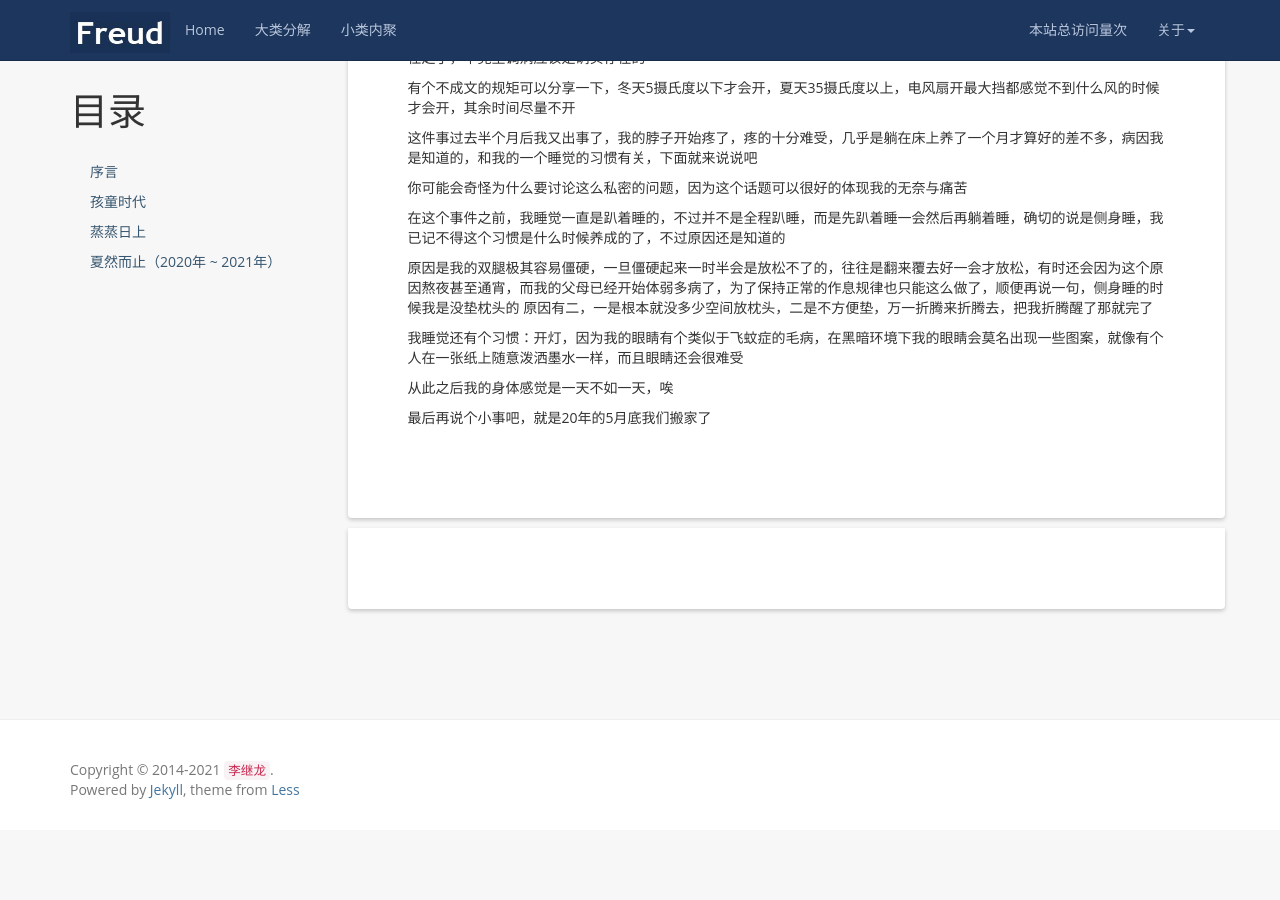
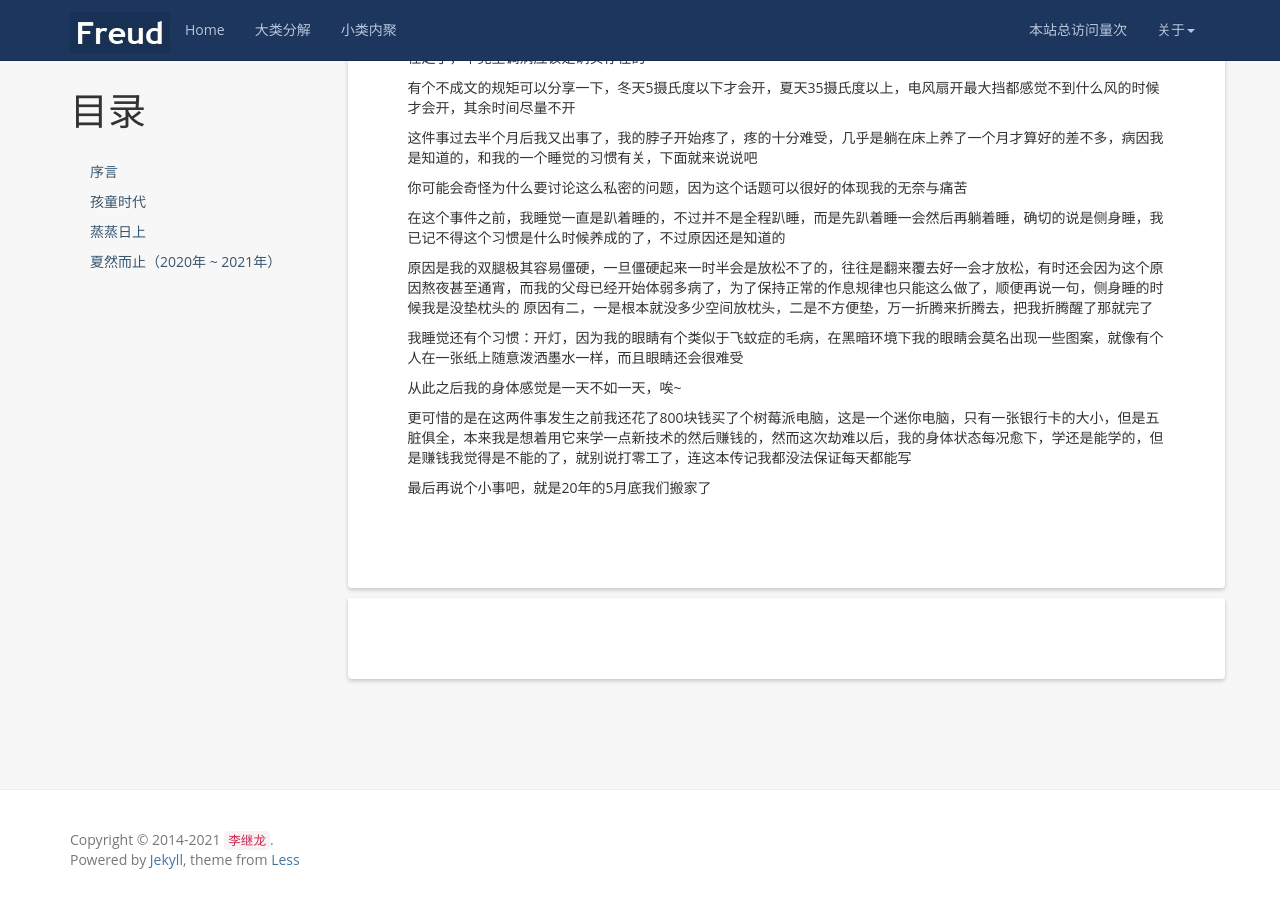
Before and after one commit to kljzndx/My-Blog, a Jekyll site: the page built from _posts/2021-07-07-autobiography.md, in a window 1280 px wide and 900 px high, scrolled down 6991 px. Built offline with Jekyll 4.4.1, drawn with Linux system fonts in a browser that asks for light colours; nearby versions of some CDN libraries; comment, search, counter and statistics services are not loaded; before the commit the page ends 7821 px from its top, so only the background shows below that.

Commit message:
补充信息

```diff
--- a/_posts/2021-07-07-autobiography.md
+++ b/_posts/2021-07-07-autobiography.md
@@ -263,6 +263,8 @@ tags: [自传]
 
 我睡觉还有个习惯：开灯，因为我的眼睛有个类似于飞蚊症的毛病，在黑暗环境下我的眼睛会莫名出现一些图案，就像有个人在一张纸上随意泼洒墨水一样，而且眼睛还会很难受
 
-从此之后我的身体感觉是一天不如一天，唉
+从此之后我的身体感觉是一天不如一天，唉~
+
+更可惜的是在这两件事发生之前我还花了800块钱买了个树莓派电脑，这是一个迷你电脑，只有一张银行卡的大小，但是五脏俱全，本来我是想着用它来学一点新技术的然后赚钱的，然而这次劫难以后，我的身体状态每况愈下，学还是能学的，但是赚钱我觉得是不能的了，就别说打零工了，连这本传记我都没法保证每天都能写
 
 最后再说个小事吧，就是20年的5月底我们搬家了
```
